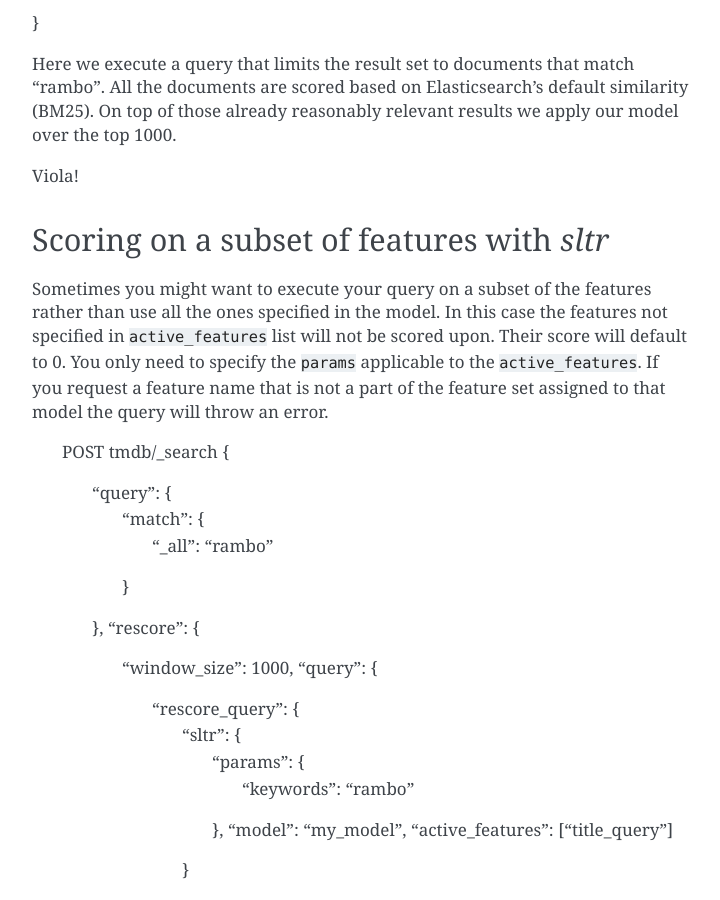
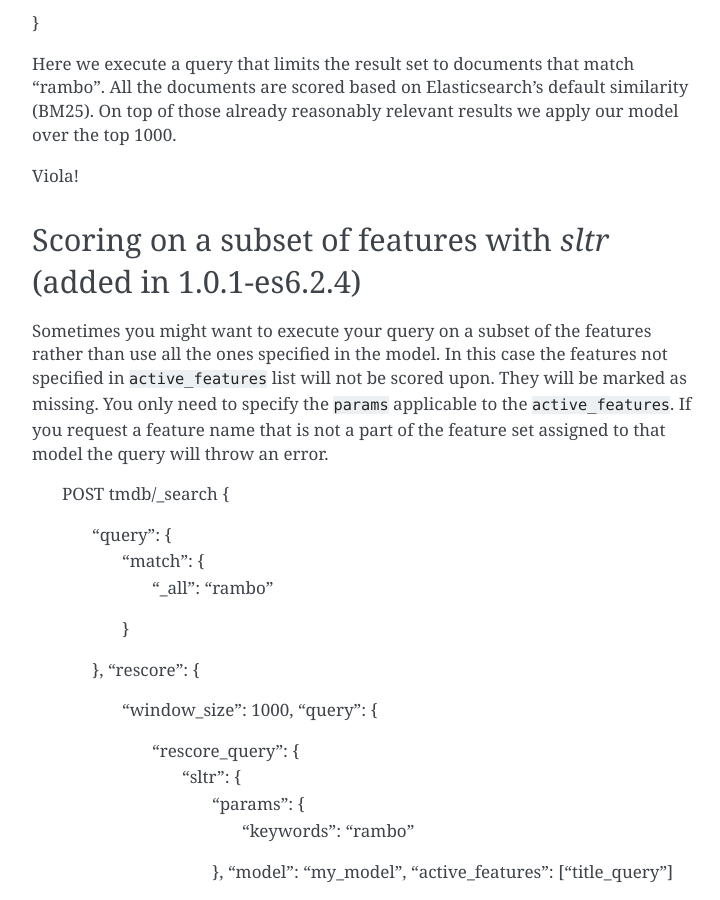
Before and after one commit to o19s/elasticsearch-learning-to-rank, a Sphinx documentation site: the page built from docs/searching-with-your-model.rst, in a window 1280 px wide and 900 px high, scrolled down 1195 px. Shown: the whole window, without its empty margins (388-1108 px from the left). Built offline with Sphinx 7.4.7, drawn with Linux system fonts in a browser that asks for light colours; pages that are not in the unit, such as notebooks, are missing from menus; some of the changed text lies outside the part shown.

Commit message:
address PR comments to fix documentation and error messages

```diff
--- a/docs/searching-with-your-model.rst
+++ b/docs/searching-with-your-model.rst
@@ -51,11 +51,11 @@ Here we execute a query that limits the result set to documents that match "ramb
 
 Viola!
 
-===========================================
-Scoring on a subset of features with `sltr`
-===========================================
+====================================================================
+Scoring on a subset of features with `sltr` (added in 1.0.1-es6.2.4)
+====================================================================
 
-Sometimes you might want to execute your query on a subset of the features rather than use all the ones specified in the model. In this case the features not specified in :code:`active_features` list will not be scored upon. Their score will default to 0.
+Sometimes you might want to execute your query on a subset of the features rather than use all the ones specified in the model. In this case the features not specified in :code:`active_features` list will not be scored upon. They will be marked as missing.
 You only need to specify the :code:`params` applicable to the :code:`active_features`. If you request a feature name that is not a part of the feature set assigned to that model the query will throw an error.
 
     POST tmdb/_search
```
Also changed, not shown: 2 other files.
